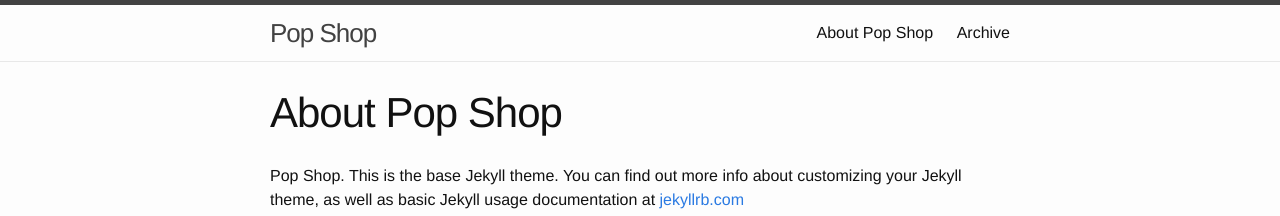
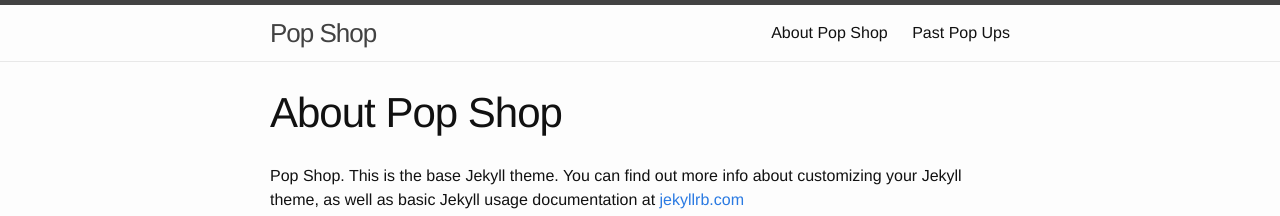
Before and after one commit to alookat/popshop, a Jekyll site: the page built from about.md, in a window 1280 px wide. Shown: the top 216 px of the page. Built offline with Jekyll 4.4.1, drawn with Linux system fonts in a browser that asks for light colours.

Commit message:
Force test
Testing GitHub propagation

```diff
--- a/_includes/header.html
+++ b/_includes/header.html
@@ -20,7 +20,7 @@
           <!-- <a class="page-link" href="archive.html">Archive</a> -->
           {% endif %}
         {% endfor %}
-        <a class="page-link" href="{{ site.url }}/archive.html">Archive</a>
+        <a class="page-link" href="{{ site.url }}/archive.html">Past Pop Ups</a>
       </div>
     </nav>
 
```
